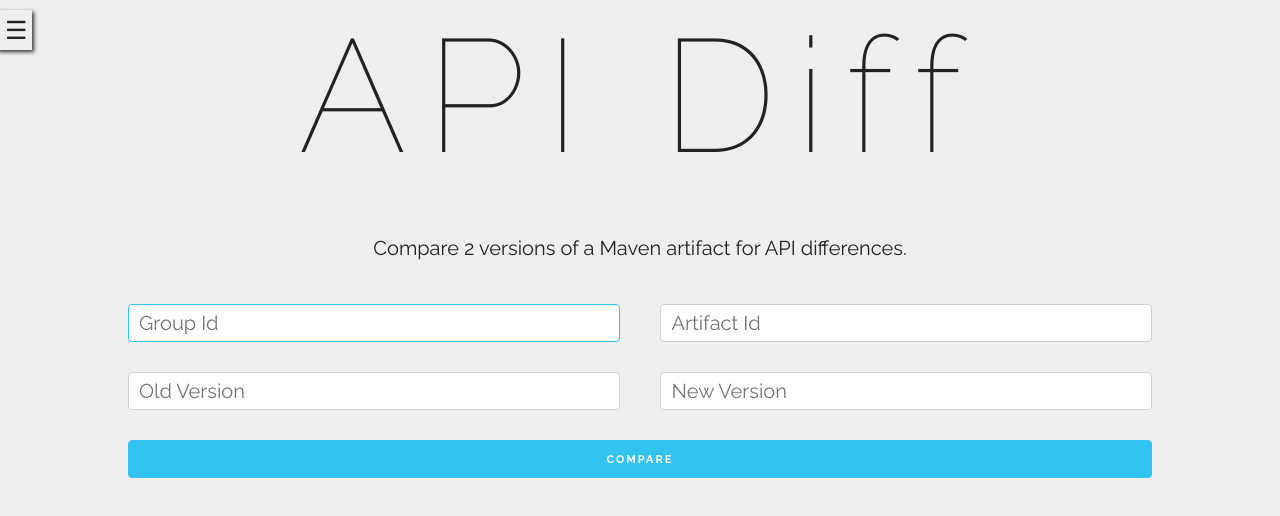
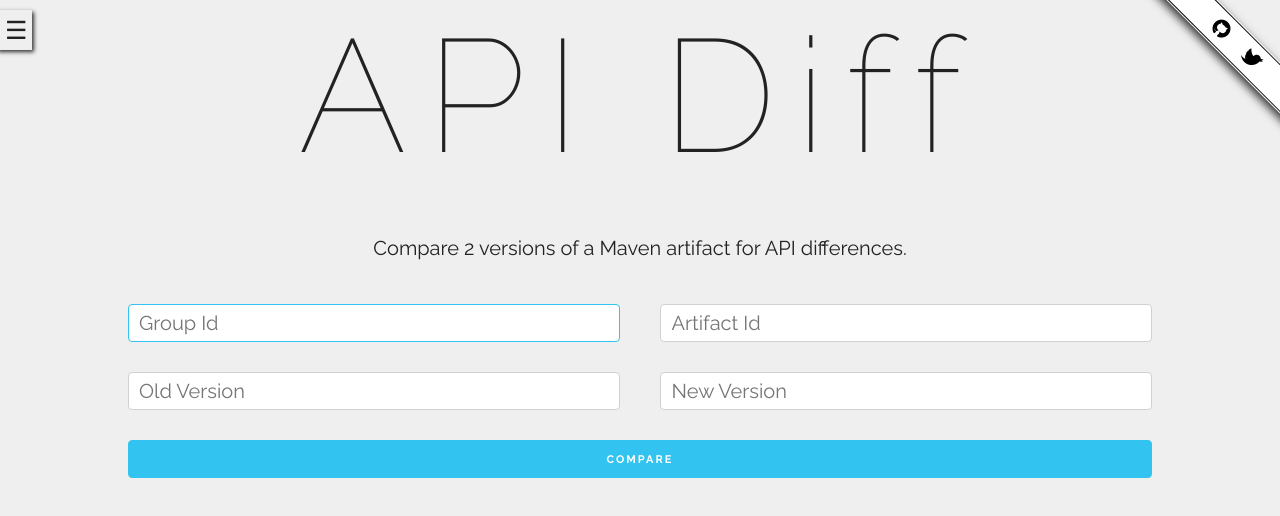
Before and after one commit to revapi/diff.revapi.org, a plain HTML site: page index.html in a window 1280 px wide. Drawn offline with nearby package versions, Linux system fonts and the light colour scheme.

Commit message:
Add a ribbon for social links.

```diff
--- /dev/null
+++ b/css/ribbon.css
@@ -0,0 +1,65 @@
+/* Adapted from the great ribbon generator @  https://codepo8.github.io/css-fork-on-github-ribbon/ */
+ #ribbon div{
+   background:#fff;
+   color:#000;
+   text-decoration:none;
+   text-align:center;
+   font-weight:bold;
+   padding:2px 20px;
+   font-size:1rem;
+   position:relative;
+   transition:0.5s;
+   letter-spacing: 0.5rem;
+}
+
+#ribbon div:hover{
+   background:#bbb;
+   color:#000;
+}
+
+#ribbon a {
+  color: #000;
+  text-decoration: none;
+}
+
+#ribbon div::before, #ribbon div::after{
+   content:"";
+   width:100%;
+   display:block;
+   position:absolute;
+   top:1px;
+   left:0;
+   height:1px;
+   background:#000;
+}
+
+#ribbon div::after{
+   bottom:1px;
+   top:auto;
+}
+
+@media screen and (min-width:800px){
+   #ribbon{
+      position:fixed;
+      display:block;
+      top:0;
+      right:0;
+      width:200px;
+      overflow:hidden;
+      height:200px;
+      z-index:9999;
+   }
+
+   #ribbon div{
+      width:200px;
+      position:absolute;
+      top:30px;
+      right:-80px;
+      transform:rotate(45deg);
+      -webkit-transform:rotate(45deg);
+      -ms-transform:rotate(45deg);
+      -moz-transform:rotate(45deg);
+      -o-transform:rotate(45deg);
+      box-shadow:4px 4px 10px rgba(0,0,0,0.8);
+   }
+}
--- a/css/theme.css
+++ b/css/theme.css
@@ -43,6 +43,10 @@ hr {
 label[for] {
   display: inline;
   margin-left: 0.2rem;
+}
+
+.social {
+  font-family: FontAwesome;
 }
 
 .middle {
--- a/index.html
+++ b/index.html
@@ -22,19 +22,13 @@
     <link rel="stylesheet" href="css/normalize.css">
     <link rel="stylesheet" href="css/skeleton.css">
     <link rel="stylesheet" href="css/theme.css">
+    <link rel="stylesheet" href="css/ribbon.css">
     <script src="https://code.jquery.com/jquery-3.2.1.js"></script>
     <script src="https://code.jquery.com/ui/1.12.1/jquery-ui.js"></script>
     <script src="https://cdnjs.cloudflare.com/ajax/libs/mustache.js/2.3.0/mustache.js"></script>
     <script src="js/nearley.js"></script>
     <script src="js/signature-grammar.js"></script>
     <script src="js/app.js"></script>
-    <script async src="//pagead2.googlesyndication.com/pagead/js/adsbygoogle.js"></script>
-    <script>
-      (adsbygoogle = window.adsbygoogle || []).push({
-        google_ad_client: "ca-pub-3133590320590126",
-        enable_page_level_ads: true
-      });
-    </script>
     <script>
       (function(i,s,o,g,r,a,m){i['GoogleAnalyticsObject']=r;i[r]=i[r]||function(){
           (i[r].q=i[r].q||[]).push(arguments)},i[r].l=1*new Date();a=s.createElement(o),
@@ -47,6 +41,12 @@
     </script>
   </head>
   <body>
+    <span id="ribbon">
+      <div>
+        <a class="social" target="_blank" href="https://github.com/revapi/diff.revapi.org">&#xf09b;</a>
+        <a class="social" target="_blank" href="https://twitter.com/revapi_org">&#xf099;</a>
+      </div>
+    </span>
     <div class="container" id="page">
       <div class="row middle">
         <h1>API Diff</h1>
```
